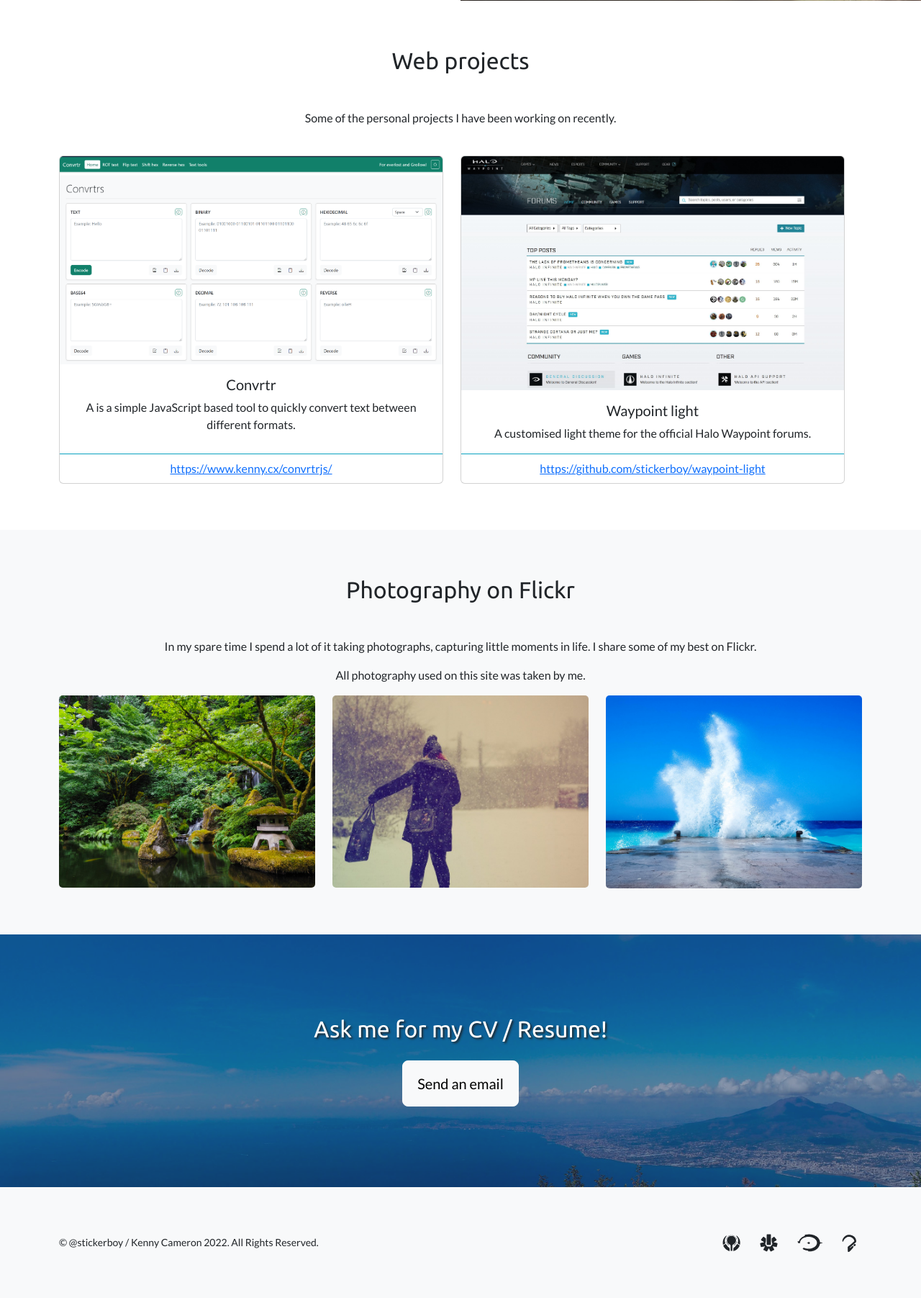
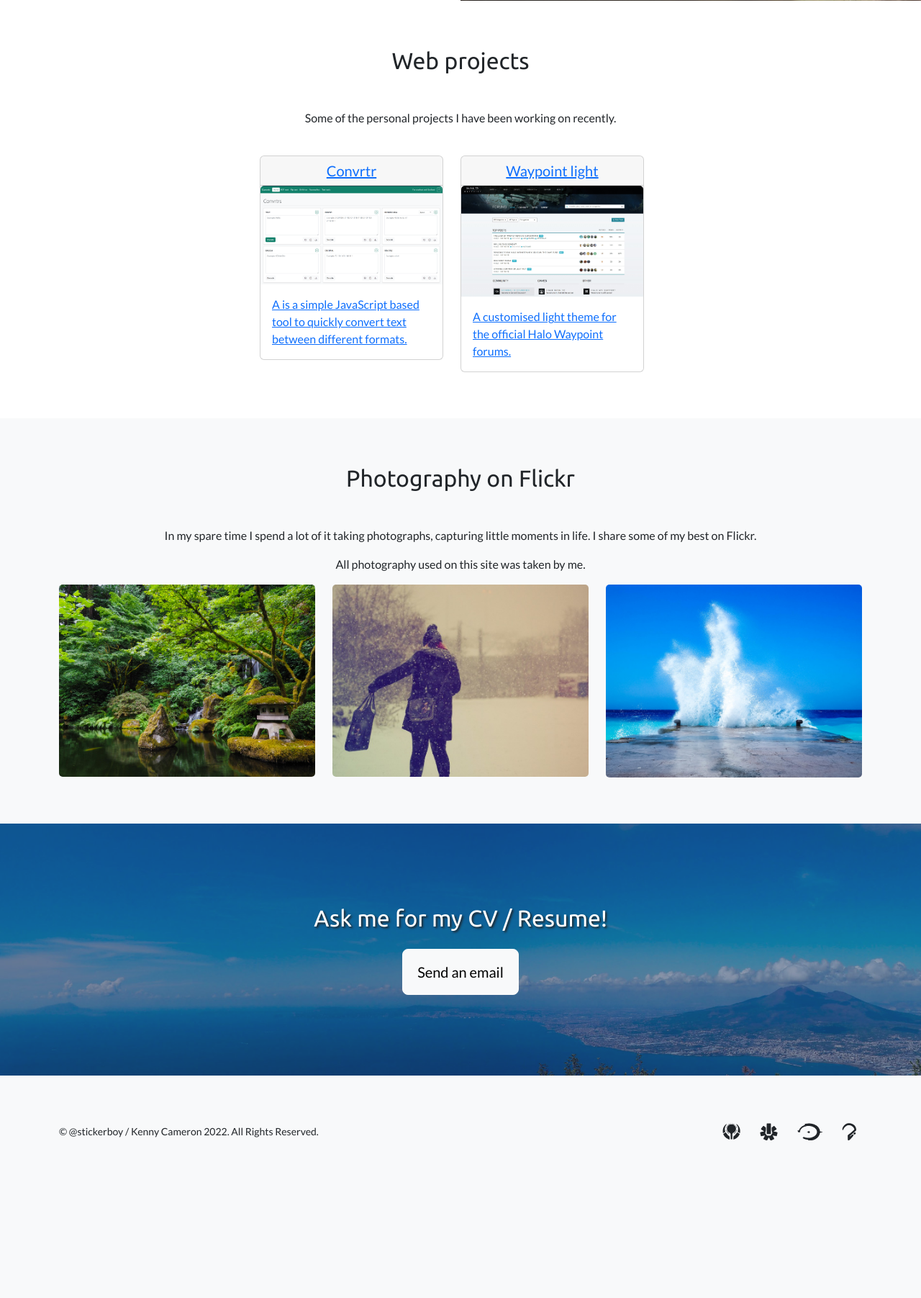
Before and after one commit to stickerboy/stickerboy.github.io, a web app: file index.html in a window 1280 px wide. Shown: the part 2586-4389 px from the top of the page at 72% size. After the commit the page ends 4170 px from the top, so only its background shows below. Run offline with its HTML, style and script files only (its server is not run), Linux system fonts and the light colour scheme.

Commit message:
Improving the design of project cards

```diff
--- a/css/styles.css
+++ b/css/styles.css
@@ -142,6 +142,12 @@ header.masthead h1, header.masthead .h1 {
     padding-top: 4rem;
     padding-bottom: 4rem;
 }
+
+.projects .card {
+    text-decoration: none;
+    color: var(--bs-dark);
+}
+
 .flickr .card {
     -webkit-transition: box-shadow 0.4s cubic-bezier(0.165, 0.84, 0.44, 1);
     transition: box-shadow 0.4s cubic-bezier(0.165, 0.84, 0.44, 1);
@@ -161,6 +167,7 @@ header.masthead h1, header.masthead .h1 {
     top: 0;
     left: 0;
     position: absolute;
+    border-radius: var(--bs-border-radius);
 }
 .flickr-item:hover .card-caption,
 .flickr-item:focus .card-caption {
--- a/index.html
+++ b/index.html
@@ -166,38 +166,42 @@
             </div>
         </section>
         <!-- Projects -->
-        <section class=" projects text-center" id="projects">
+        <section class="projects text-center" id="projects">
             <div class="container">
                 <h2 class="mb-5">Web projects</h2>
                 <p>Some of the personal projects I have been working on recently.</p>
                 <div class="row g-4">
-                    <div class="row row-cols-1 row-cols-md-2 g-4">
-                        <div class="col">
-                            <div class="card h-100">
-                                <img src="./assets/img/convrtr.png" class="card-img-top" alt="Convrtr home page screenshot"/>
-                                <div class="card-body">
-                                    <h5 class="card-title">Convrtr</h5>
-                                    <p class="card-text">A is a simple JavaScript based tool to quickly convert text between different formats.</p>
-                                </div>
-                                <div class="card-footer bg-transparent border-stckr">
-                                    <a href="https://www.kenny.cx/convrtrjs/" title="Convrtr website">
-                                        https://www.kenny.cx/convrtrjs/
-                                    </a>
-                                </div>
+                    <div class="row row-cols-1 row-cols-md-2 g-4 justify-content-center">
+                        <div class="col col-md-5 col-lg-4 col-xl-3">
+                            <div class="card">
+                                <a href="https://www.kenny.cx/convrtrjs/">
+                                    <h5 class="card-header bg-stckr">Convrtr</h5>
+                                    <img src="./assets/img/convrtr.png" class="card-img-top" alt="Convrtr home page screenshot">
+                                    <div class="card-body">
+                                        <p class="card-text text-start">
+                                            A is a simple JavaScript based tool to quickly convert text between different formats.
+                                        </p>
+                                    </div>
+                                    <!-- <div class="card-caption d-flex w-100 h-100 align-items-center justify-content-center">
+                                        <p class="h3 text-white">Tranquility</p>
+                                    </div> -->
+                                </a>
                             </div>
                         </div>
-                        <div class="col">
-                            <div class="card h-100">
-                                <img src="./assets/img/waypoint-light.jpg" class="card-img-top" alt="Halo Waypoing forums light theme screenshot">
-                                <div class="card-body">
-                                    <h5 class="card-title">Waypoint light</h5>
-                                    <p class="card-text">A customised light theme for the official Halo Waypoint forums.</p>
-                                </div>
-                                <div class="card-footer bg-transparent border-stckr">
-                                    <a href="https://github.com/stickerboy/waypoint-light" title="Waypoint light on Github">
-                                        https://github.com/stickerboy/waypoint-light
-                                    </a>
-                                </div>
+                        <div class="col col-md-5 col-lg-4 col-xl-3">
+                            <div class="card">
+                                <a href="https://github.com/stickerboy/waypoint-light">
+                                    <h5 class="card-header bg-stckr">Waypoint light</h5>
+                                    <img src="./assets/img/waypoint-light.jpg" class="card-img-top" alt="Halo Waypoint forums light theme screenshot">
+                                    <div class="card-body">
+                                        <p class="card-text text-start">
+                                            A customised light theme for the official Halo Waypoint forums.
+                                        </p>
+                                    </div>
+                                    <!-- <div class="card-caption d-flex w-100 h-100 align-items-center justify-content-center">
+                                        <p class="h3 text-white">Tranquility</p>
+                                    </div> -->
+                                </a>
                             </div>
                         </div>
                     </div>
```
